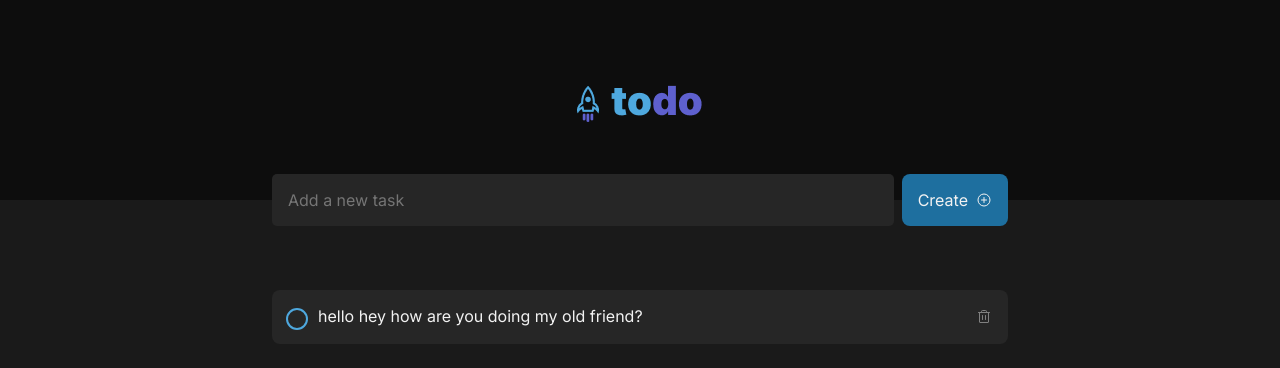
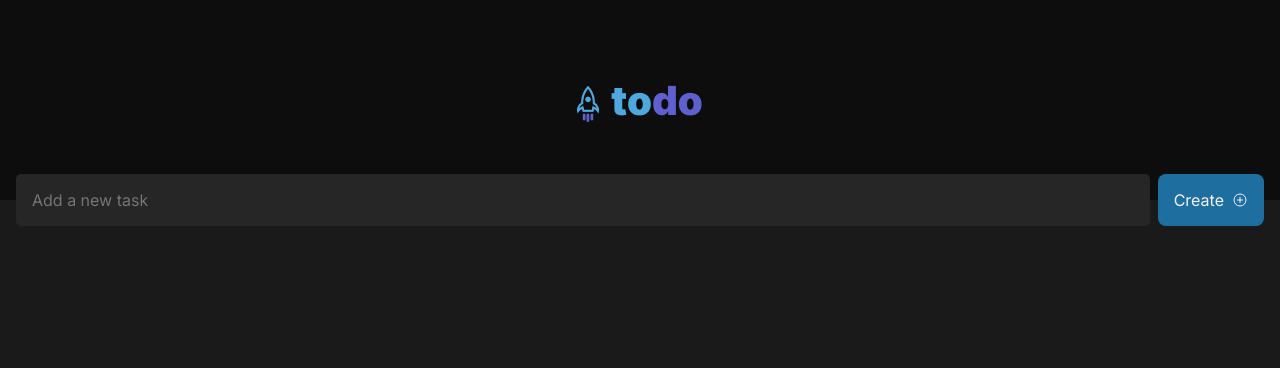
Before and after one commit to fewrux/todo-list-react, a React (Vite) app: page / in a window 1280 px wide. Shown: the top 368 px of the page. Built offline with nearby package versions, Linux system fonts and the light colour scheme.

Commit message:
feat: dashboard component with create and delete task functionality

```diff
--- a/src/App.tsx
+++ b/src/App.tsx
@@ -1,25 +1,18 @@
 import { Button } from "./components/Button";
+import { Dashboard } from "./components/Dashboard";
 import { Form } from "./components/Form";
 import { Header } from "./components/Header";
 import { Input } from "./components/Input";
 import { Main } from "./components/Main";
-import { Task } from "./components/Task";
 
 import './styles/global.css';
 
 export function App() {
   return (
     <div className="App">
-      <Header>
-        <Form>
-          <Input name='task' type='text' placeholder='Add a new task' />
-          <Button variant='create' type='submit'>
-            Create
-          </Button>
-        </Form>
-      </Header>
+      <Header />
       <Main>
-        <Task description="hello hey how are you doing my old friend?" />
+        <Dashboard />
       </Main>
     </div>
   )
--- /dev/null
+++ b/src/components/Dashboard/index.tsx
@@ -0,0 +1,64 @@
+import { ChangeEvent, FormEvent, useState } from "react";
+import { Button } from "../Button";
+import { Form } from "../Form";
+import { Input } from "../Input";
+import { Task } from "../Task";
+
+import styles from './styles.module.css';
+
+interface Task {
+  description: string;
+}
+
+interface DashboardProps {}
+
+export function Dashboard({}: DashboardProps) {
+  const [tasks, setTasks] = useState<Task[]>([]);
+  const [newTask, setNewTask] = useState('');
+
+  function handleNewTaskChange(event: ChangeEvent<HTMLInputElement>) {
+    setNewTask(event.target.value);
+  }
+
+  function handleCreateNewTask(event: FormEvent<HTMLFormElement>) {
+    event.preventDefault();
+
+    const taskToCreate: Task = { description: newTask };
+
+    setTasks([...tasks, taskToCreate]);
+    setNewTask('');
+  }
+
+  function deleteTask(taskToDelete: string) {
+    const tasksWithoutDeletedOne = tasks.filter(task => (
+        task.description !== taskToDelete
+    ));
+
+    setTasks(tasksWithoutDeletedOne);
+  }
+
+  return (
+    <>
+      <Form onSubmit={handleCreateNewTask} className={styles.taskForm}>
+        <Input
+          value={newTask}
+          onChange={handleNewTaskChange}
+          type='text'
+          placeholder='Add a new task'
+        />
+        <Button variant='create' type='submit'>
+          Create
+        </Button>
+      </Form>
+      <section className={styles.container}>
+        {tasks.map(task => (
+          <Task
+            key={task.description}
+            description={task.description}
+            onDeleteTask={deleteTask}
+          />
+        ))}
+      </section>
+    </>
+  )
+}
--- /dev/null
+++ b/src/components/Dashboard/styles.module.css
@@ -0,0 +1,19 @@
+.taskForm {
+  position: absolute;
+  top: 158px;
+
+  display: flex;
+  align-items: center;
+  justify-content: center;
+
+  width: 100%;
+  padding: 1rem;
+  gap: 0.5rem;
+}
+
+.container {
+  display: flex;
+  flex-direction: column;
+  width: 100%;
+  gap: 0.75rem;
+}
--- a/src/components/Header/index.tsx
+++ b/src/components/Header/index.tsx
@@ -2,16 +2,16 @@ import { ReactNode } from 'react';
 import styles from './styles.module.css';
 
 interface HeaderProps {
-  children: ReactNode;
+  // children?: ReactNode;
 }
 
-export function Header({ children }: HeaderProps) {
+export function Header({  }: HeaderProps) {
   return (
     <header className={styles.header}>
       <img src="/src/assets/logo.png" alt="To-do List Logo" />
-      <div className={styles.taskForm}>
+      {/* <div className={styles.taskForm}>
         {children}
-      </div>
+      </div> */}
     </header>
   )
 }
--- a/src/components/Input/index.tsx
+++ b/src/components/Input/index.tsx
@@ -1,18 +1,11 @@
 import { InputHTMLAttributes } from 'react';
 import styles from './styles.module.css';
 
-interface InputProps extends InputHTMLAttributes<HTMLInputElement> {
-  name: string;
-  type: string;
-  placeholder: string;
-}
+interface InputProps extends InputHTMLAttributes<HTMLInputElement> {}
 
-export function Input({name, type, placeholder, ...rest}: InputProps) {
+export function Input({ ...rest }: InputProps) {
   return (
     <input
-      name={name}
-      type={type}
-      placeholder={placeholder}
       className={styles.input}
       {...rest}
     />
--- a/src/components/Task/index.tsx
+++ b/src/components/Task/index.tsx
@@ -5,9 +5,10 @@ import styles from './styles.module.css';
 
 interface TaskProps {
   description: string;
+  onDeleteTask: (taskToDelete: string) => void;
 }
 
-export function Task({ description }: TaskProps) {
+export function Task({ description, onDeleteTask }: TaskProps) {
   const [isDone, setIsDone] = useState(false);
 
   function handleCheckTask() {
@@ -15,7 +16,7 @@ export function Task({ description }: TaskProps) {
   }
 
   function handleDeleteTask() {
-    console.log('delete');
+    onDeleteTask(description);
   }
 
   return (
```
